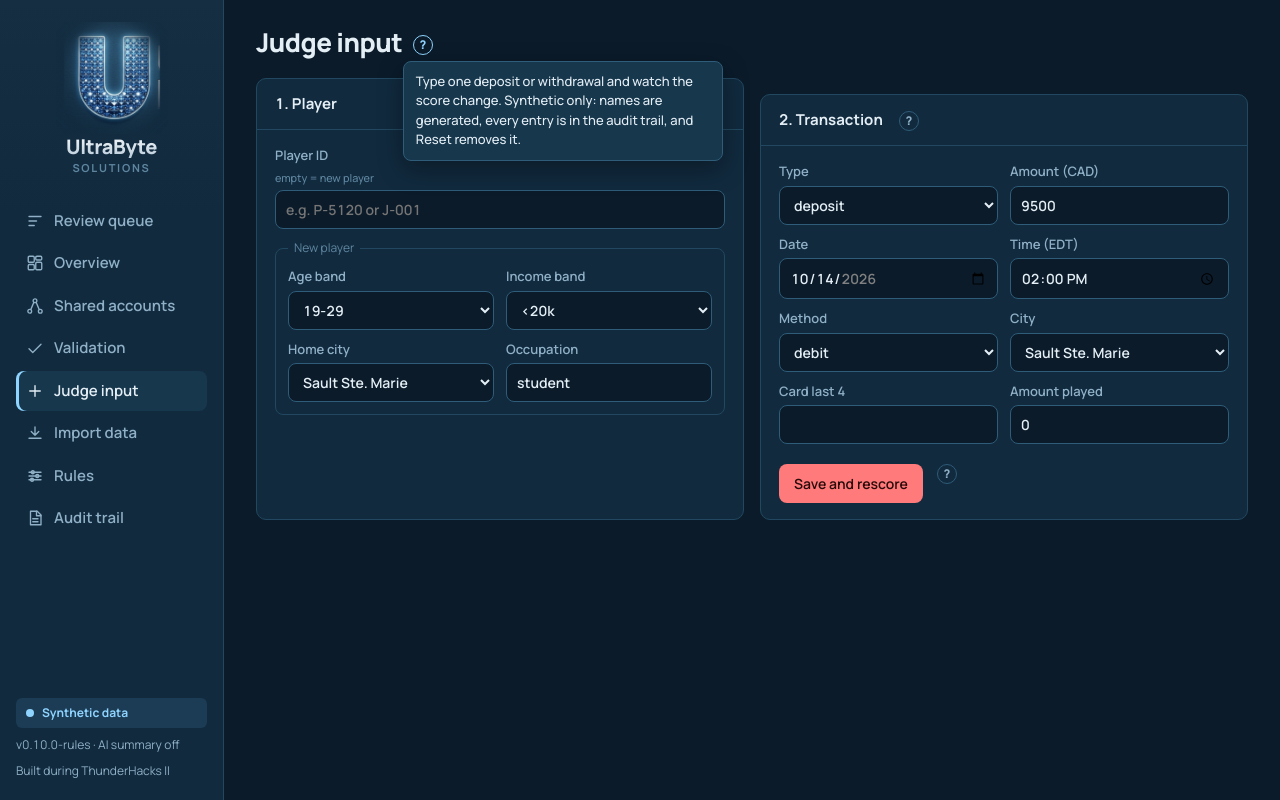
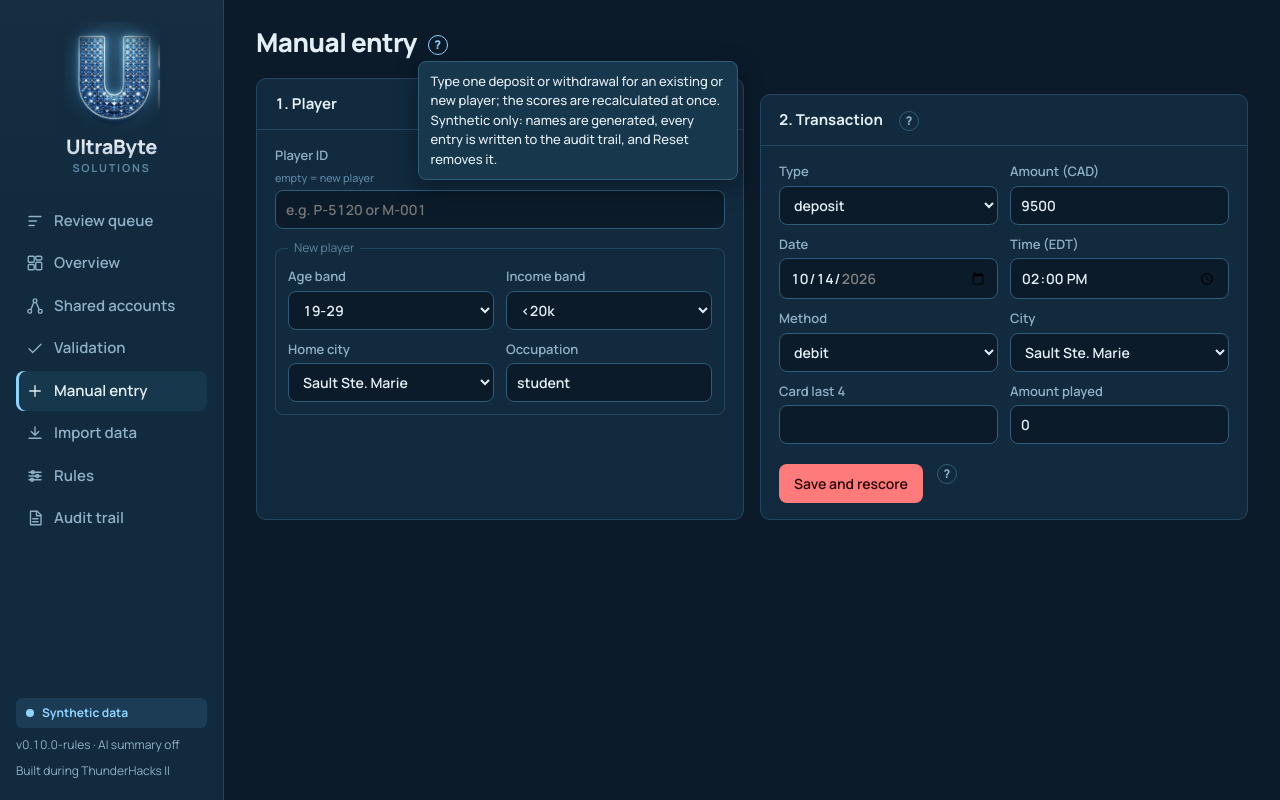
Before and after one commit to Setya78/ultrabyte-thunderhacks, a FastAPI app: page /enter in a window 1280 px wide, after a click that opens the changed part. Run offline with FastAPI, Linux system fonts and the light colour scheme; some libraries are stand-ins or nearby versions.

Commit message:
fix(ux): manual entry naming, glossary, save feedback, duplicate-click guard

```diff
--- a/app/audit/log.py
+++ b/app/audit/log.py
@@ -2,7 +2,7 @@
 from psycopg.types.json import Jsonb
 
 ACTIONS = {"escalate": "Escalate", "monitor": "Monitor", "dismiss": "Dismiss"}
-LABELS = {**ACTIONS, "manual_entry": "Judge input", "ai_summary": "AI summary", "reset": "Reset", "note": "Note", "rule_change": "Rule change"}
+LABELS = {**ACTIONS, "manual_entry": "Manual entry", "ai_summary": "AI summary", "reset": "Reset", "note": "Note", "rule_change": "Rule change"}
 ACTOR = "investigator (demo)"  # no authentication in the demo; disclosed in README
 
 
--- a/app/main.py
+++ b/app/main.py
@@ -23,7 +23,35 @@
 app = FastAPI(title="UltraByte Solutions", version=VERSION)
 app.mount("/static", StaticFiles(directory=BASE / "static"), name="static")
 templates = Jinja2Templates(directory=BASE / "templates")
-templates.env.globals.update(version=VERSION, llm_enabled=llm.enabled(), labels=audit.LABELS)
+# One-time form tokens: a second click (or a browser retry) with the same token is not saved twice.
+from collections import deque
+_used_tokens: deque = deque(maxlen=2000)
+
+
+def _fresh_token() -> str:
+    return secrets.token_urlsafe(12)
+
+
+def _already_used(tok: str) -> bool:
+    if not tok:
+        return False
+    if tok in _used_tokens:
+        return True
+    _used_tokens.append(tok)
+    return False
+
+
+GLOSSARY = {
+    "STR": "Suspicious Transaction Report: a report a casino or online operator must file with FINTRAC when it suspects money laundering. 'STR candidate' means the pattern matches a FINTRAC indicator and an investigator should review it.",
+    "AML": "Anti-money laundering: the checks that look for money moving through the account rather than being played.",
+    "SG": "Safer Gambling: player-protection checks that look for signs of harm to the player (rising deposits, night play, chasing losses, playing most days).",
+    "FINTRAC": "Financial Transactions and Reports Analysis Centre of Canada: the federal agency that receives suspicious transaction reports.",
+    "URGENT": "Possible account takeover: unusual locations together with a new card or bank account. Handled by the fraud team first.",
+    "EDT": "Eastern Daylight Time (Ontario).",
+    "V1": "Version 1.0: the old rule. Any single deposit of $10,000 or more raises an alert, with no ranking and no reasons.",
+    "V2": "Version 2.0: this app. Two scores with reasons, labels with evidence, and an audit trail.",
+}
+templates.env.globals.update(version=VERSION, llm_enabled=llm.enabled(), labels=audit.LABELS, gloss=GLOSSARY, form_token=_fresh_token)
 
 _cache: dict = {}
 
@@ -109,7 +137,9 @@
 
 
 @app.post("/player/{pid}/summary")
-def summary(pid: str):
+def summary(pid: str, tok: str = Form("", alias="_tok")):
+    if _already_used(tok):
+        return RedirectResponse(f"/player/{pid}?ok=Already+requested#summary", status_code=303)
     r = _by_id(pid)
     d = r.to_dict()
     res = llm.summarize(d)
@@ -120,15 +150,17 @@
                 "INSERT INTO audit_event (actor, player_id, action, note, score_snapshot) VALUES (%s, %s, 'ai_summary', %s, %s)",
                 (f"AI summary ({res['model']} via n8n)", pid, res["text"], Jsonb(d)))
             conn.commit()
-    return RedirectResponse(f"/player/{pid}#summary", status_code=303)
+    return RedirectResponse(f"/player/{pid}?ok=Summary+{'generated' if res['source'] == 'ai' else 'unavailable,+rule+text+shown'}#summary", status_code=303)
 
 
 @app.post("/player/{pid}/decision")
-def decision(pid: str, action: str = Form(...), note: str = Form("")):
+def decision(pid: str, action: str = Form(...), note: str = Form(""), tok: str = Form("", alias="_tok")):
+    if _already_used(tok):
+        return RedirectResponse(f"/player/{pid}?ok=Already+saved+(duplicate+click+ignored)#audit", status_code=303)
     r = _by_id(pid)
     with db.connect() as conn:
         audit.record(conn, pid, action, note, r.to_dict())
-    return RedirectResponse(f"/player/{pid}#audit", status_code=303)
+    return RedirectResponse(f"/player/{pid}?ok=Decision+saved+to+the+audit+trail#audit", status_code=303)
 
 
 _entries: dict[str, dict] = {}
@@ -144,13 +176,15 @@
 @app.post("/enter")
 async def enter_post(request: Request):
     form = {k: str(v) for k, v in (await request.form()).items()}
+    if _already_used(form.get("_tok", "")):
+        return RedirectResponse(f"/enter?pid={form.get('player_id', '')}&ok=Already+saved+(duplicate+click+ignored)", status_code=303)
     entry, errors = judge.parse(form)
     before = None
     if entry and entry.player_id:
         try:
             before = _by_id(entry.player_id).to_dict()
         except HTTPException:
-            errors = [f"No player {entry.player_id}. Leave the field empty to create a new player."]
+            errors = [f"No player with ID {entry.player_id}. To add a new player, leave Player ID empty; an ID is assigned automatically."]
     if errors:
         return templates.TemplateResponse(request, "enter.html", {
             "res": None, "errors": errors, "form": form, "cities": judge.CITIES, "methods": judge.METHODS,
@@ -165,7 +199,7 @@
         _entries.clear()
     _entries[tok] = {"pid": pid, "before": before, "after": after, "diff": judge.diff(before, after),
                      "entry": entry}
-    return RedirectResponse(f"/enter?r={tok}&pid={pid}", status_code=303)
+    return RedirectResponse(f"/enter?r={tok}&pid={pid}&ok=Saved.+{pid}+rescored.", status_code=303)
 
 
 @app.get("/rules")
@@ -181,6 +215,8 @@
 @app.post("/rules")
 async def rules_post(request: Request):
     form = {k: str(v) for k, v in (await request.form()).items()}
+    if _already_used(form.get("_tok", "")):
+        return RedirectResponse("/rules?ok=Already+saved+(duplicate+click+ignored)", status_code=303)
     if form.get("step") == "defaults":
         values, errors = dict(RL.DEFAULTS), []
         note = "Reset to defaults (version 1)"
@@ -202,7 +238,7 @@
         vid = RL.save(conn, values, "compliance operator (demo)", note, prev)
     _cache.clear()
     llm.clear()
-    return RedirectResponse(f"/rules?saved={vid}", status_code=303)
+    return RedirectResponse(f"/rules?saved={vid}&ok=Saved+as+rules+version+{vid}.+All+players+rescored.", status_code=303)
 
 
 @app.get("/dashboard")
@@ -217,11 +253,11 @@
         return lambda r: next((l.reason for l in r.labels if l.key == key), None)
 
     groups = [
-        group("urgent", "URGENT: possible account takeover", "Unusual locations + new card or bank account",
+        group("urgent", "URGENT: possible account takeover", "Unusual locations together with a new card or bank account",
               "Fraud", label_reason("urgent")),
-        group("str", "STR candidates", "FINTRAC indicators: structuring, minimal play, shared or third-party accounts",
+        group("str", "STR candidates (Suspicious Transaction Report)", "FINTRAC indicators: deposits just under $10,000, little play before withdrawal, shared or third-party accounts",
               "AML", label_reason("str")),
-        group("aml", "Context risk (no label)", "Medium or High score from the four checks, no STR / URGENT label",
+        group("aml", "AML context risk (no label)", "Medium or High anti-money-laundering score from the four checks, no label",
               "AML", lambda r: r.top_reason if r.band != "Low" and not any(l.key in ("str", "urgent") for l in r.labels) else None),
         group("safer", "Safer Gambling", "Safer Gambling score Medium or High: escalation, night play, loss chasing, intensity",
               "Safer Gambling", lambda r: next((c.reason for c in sorted(r.harm_checks, key=lambda c: -c.points) if c.points), None)
@@ -329,5 +365,5 @@
         conn.commit()
     _cache.clear()
     if "text/html" in request.headers.get("accept", ""):
-        return RedirectResponse("/", status_code=303)
+        return RedirectResponse("/?ok=Demo+data+reset+to+the+synthetic+seed", status_code=303)
     return {"reset": "ok", **counts}
--- a/app/static/app.css
+++ b/app/static/app.css
@@ -174,3 +174,10 @@
 .two-rings { display: flex; gap: 14px; align-items: center; }
 .ringlbl { font-size: 10px; color: var(--dim); text-align: center; margin-top: 2px; font-weight: 700; letter-spacing: .06em; }
 .form .lt { display: flex; align-items: center; gap: 4px; flex-wrap: wrap; }
+
+.flash { position: sticky; top: 8px; z-index: 30; margin: 0 0 14px; padding: 10px 14px; border-radius: 8px; background: rgba(99,207,154,.16); color: var(--low); border: 1px solid rgba(99,207,154,.4); font-weight: 600; font-size: 14px; transition: opacity .6s; }
+.flash.gone { opacity: 0; }
+button.busy { opacity: .7; cursor: progress; }
+.errbox { border-color: var(--high) !important; }
+.errbox h2 { color: var(--high); }
+[title] { cursor: help; }
--- a/app/templates/audit.html
+++ b/app/templates/audit.html
@@ -2,7 +2,7 @@
 {% from "_help.html" import help %}
 {% block title %}Audit trail - UltraByte Solutions{% endblock %}
 {% block content %}
-<div class="head"><div><h1>Audit trail {{ help('Every decision, judge entry and AI summary, newest first. Rows cannot be edited or deleted; each keeps the full score at that moment.') }}</h1></div></div>
+<div class="head"><div><h1>Audit trail {{ help('Every decision, manual entry, rule change and AI summary, newest first. Rows cannot be edited or deleted; each keeps the full score at that moment.') }}</h1></div></div>
 <div class="panel"><table class="t">
   <thead><tr><th>When (EDT)</th><th>Who</th><th>Player</th><th>Action</th><th>Score then</th><th>Note</th></tr></thead>
   <tbody>
--- a/app/templates/base.html
+++ b/app/templates/base.html
@@ -18,7 +18,7 @@
       <a href="/dashboard" class="{{ 'on' if path == '/dashboard' }}"><svg viewBox="0 0 24 24"><rect x="3" y="3" width="8" height="8" rx="1.5"/><rect x="13" y="3" width="8" height="5" rx="1.5"/><rect x="13" y="11" width="8" height="10" rx="1.5"/><rect x="3" y="14" width="8" height="7" rx="1.5"/></svg>Overview</a>
       <a href="/network" class="{{ 'on' if path == '/network' }}"><svg viewBox="0 0 24 24"><circle cx="12" cy="5" r="2.5"/><circle cx="5" cy="19" r="2.5"/><circle cx="19" cy="19" r="2.5"/><path d="M10.5 7l-4 9.5M13.5 7l4 9.5"/></svg>Shared accounts</a>
       <a href="/validation" class="{{ 'on' if path == '/validation' }}"><svg viewBox="0 0 24 24"><path d="M4 13l5 5L20 7"/></svg>Validation</a>
-      <a href="/enter" class="{{ 'on' if path == '/enter' }}"><svg viewBox="0 0 24 24"><path d="M12 5v14M5 12h14"/></svg>Judge input</a>
+      <a href="/enter" class="{{ 'on' if path == '/enter' }}"><svg viewBox="0 0 24 24"><path d="M12 5v14M5 12h14"/></svg>Manual entry</a>
       <a href="/import" class="{{ 'on' if path.startswith('/import') }}"><svg viewBox="0 0 24 24"><path d="M12 4v11M7 10l5 5 5-5M4 19h16"/></svg>Import data</a>
       <a href="/rules" class="{{ 'on' if path == '/rules' }}"><svg viewBox="0 0 24 24"><path d="M4 7h16M4 12h16M4 17h16"/><circle cx="9" cy="7" r="2"/><circle cx="15" cy="12" r="2"/><circle cx="8" cy="17" r="2"/></svg>Rules</a>
       <a href="/audit" class="{{ 'on' if path == '/audit' }}"><svg viewBox="0 0 24 24"><path d="M6 3h9l5 5v13H6z"/><path d="M14 3v6h6M9 13h7M9 17h7"/></svg>Audit trail</a>
@@ -29,7 +29,19 @@
       <span>Built during ThunderHacks II</span>
     </div>
   </aside>
-  <main>{% block content %}{% endblock %}</main>
+  <main>{% set ok = request.query_params.get('ok') %}{% if ok %}<div class="flash" role="status">{{ ok }}</div>{% endif %}{% block content %}{% endblock %}</main>
+<script>
+// Every form: the button shows it is working and cannot be double-clicked.
+document.addEventListener('submit', function (e) {
+  var b = e.submitter || e.target.querySelector('button[type=submit],button:not([type])');
+  if (!b) return;
+  if (!b.dataset.label) b.dataset.label = b.textContent;
+  setTimeout(function () { b.disabled = true; b.textContent = 'Saving…'; b.classList.add('busy'); }, 0);
+  setTimeout(function () { b.disabled = false; b.textContent = b.dataset.label; b.classList.remove('busy'); }, 15000);
+});
+window.addEventListener('pageshow', function () { document.querySelectorAll('button.busy').forEach(function (b) { b.disabled = false; b.textContent = b.dataset.label; b.classList.remove('busy'); }); });
+var f = document.querySelector('.flash'); if (f) setTimeout(function () { f.classList.add('gone'); }, 6000);
+</script>
 </div>
 </body>
 </html>
--- a/app/templates/enter.html
+++ b/app/templates/enter.html
@@ -1,17 +1,17 @@
 {% extends "base.html" %}
 {% from "_help.html" import help %}
-{% block title %}Judge input - UltraByte Solutions{% endblock %}
+{% block title %}Manual entry - UltraByte Solutions{% endblock %}
 {% block content %}
 <div class="head">
-  <div><h1>Judge input {{ help('Type one deposit or withdrawal and watch the score change. Synthetic only: names are generated, every entry is in the audit trail, and Reset removes it.') }}</h1></div>
+  <div><h1>Manual entry {{ help('Type one deposit or withdrawal for an existing or new player; the scores are recalculated at once. Synthetic only: names are generated, every entry is written to the audit trail, and Reset removes it.') }}</h1></div>
 </div>
 
-{% if errors %}<section class="panel"><h2>Fix these first</h2><div class="body"><ul class="reason" style="max-width:none;margin:0;padding-left:18px">{% for e in errors %}<li>{{ e }}</li>{% endfor %}</ul></div></section>{% endif %}
+{% if errors %}<section class="panel errbox"><h2>Not saved. Fix these first</h2><div class="body"><ul class="reason" style="max-width:none;margin:0;padding-left:18px">{% for e in errors %}<li>{{ e }}</li>{% endfor %}</ul></div></section>{% endif %}
 
 {% if res %}{% set a = res.after %}{% set d = res.diff %}
 <section class="panel" id="result">
   <h2>{{ a.display_name }} <span class="pid">{{ a.player_id }}</span>
-    <small>score {{ d.score_before if d.score_before is not none else 'new' }} &rarr; <strong style="color:var(--ink)">{{ a.score }}</strong> &middot; <span class="band band-{{ a.band|lower }}">{{ a.band }} risk</span></small></h2>
+    <small><span title="{{ gloss['AML'] }}">AML</span> {{ d.score_before if d.score_before is not none else 'new' }} &rarr; <strong style="color:var(--ink)">{{ a.score }}</strong> <span class="band band-{{ a.band|lower }}">{{ a.band }}</span> &middot; <span title="{{ gloss['SG'] }}">Safer Gambling</span> <strong style="color:var(--ink)">{{ a.harm_score }}</strong> <span class="band band-{{ a.harm_band|lower }}">{{ a.harm_band }}</span></small></h2>
   <table class="t">
     <thead><tr><th>Check</th><th>Before</th><th>After</th><th>Reason now</th></tr></thead>
     <tbody>
@@ -19,22 +19,22 @@
       <tr class="{{ 'evidence' if c.changed and c.before != c.after }}"><td><i class="dot {{ c.key }}"></i>{{ c.name }}</td>
           <td>{{ c.before if c.before is not none else '-' }}</td><td><strong>{{ c.after }}</strong>/25</td><td class="reason" style="max-width:none">{{ c.reason }}</td></tr>
       {% endfor %}
-      {% for t, why in d.new_labels %}<tr class="evidence"><td><span class="label label-{{ 'urgent' if t == 'URGENT' else 'str' if t == 'STR candidate' else 'safer' }}">{{ t }}</span> new</td><td colspan="3" class="reason" style="max-width:none">{{ why }}</td></tr>{% endfor %}
+      {% for t, why in d.new_labels %}<tr class="evidence"><td><span class="label label-{{ 'urgent' if t == 'URGENT' else 'str' if t == 'STR candidate' else 'safer' }}" title="{{ gloss['URGENT'] if t == 'URGENT' else gloss['STR'] }}">{{ t }}</span> new</td><td colspan="3" class="reason" style="max-width:none">{{ why }}</td></tr>{% endfor %}
       {% for t, why in d.gone_labels %}<tr><td>{{ t }} cleared</td><td colspan="3" class="reason" style="max-width:none">{{ why }}</td></tr>{% endfor %}
     </tbody>
   </table>
-  <div class="body"><div class="suggestbox"><strong>Suggested:</strong> {{ a.suggestion }} {{ help("Rule: " ~ a.suggestion_rule.rstrip(".") ~ ". Saved to the audit trail as Judge input.") }}</div>
+  <div class="body"><div class="suggestbox"><strong>Suggested:</strong> {{ a.suggestion }} {{ help("Rule: " ~ a.suggestion_rule.rstrip(".") ~ ". Saved to the audit trail as Manual entry.") }}</div>
   <a class="btn" href="/player/{{ a.player_id }}">Open player page</a> <a class="btn" href="/enter?pid={{ a.player_id }}">Add another for {{ a.player_id }}</a></div>
 </section>
 {% endif %}
 
-<form method="post" action="/enter" class="decide">
+<form method="post" action="/enter" class="decide"><input type="hidden" name="_tok" value="{{ form_token() }}">
 <div class="grid two">
 <section class="panel">
   <h2>1. Player</h2>
   <div class="body form">
     <label>Player ID <small>empty = new player</small>
-      <input name="player_id" list="pids" value="{{ form.player_id or '' }}" placeholder="e.g. P-5120 or J-001" autocomplete="off"></label>
+      <input name="player_id" list="pids" value="{{ form.player_id or '' }}" placeholder="e.g. P-5120 or M-001" autocomplete="off"></label>
     <fieldset id="newp">
       <legend>New player</legend>
       <div class="cols">
@@ -60,7 +60,7 @@
       <label class="dep">Amount played<input name="wagered" inputmode="decimal" value="{{ form.wagered or '0' }}"></label>
     </div>
     <label class="wd chk"><input type="checkbox" name="third_party" value="yes" {{ 'checked' if form.third_party == 'yes' }}> Payout to a bank account in another person's name</label>
-    <div class="btns"><button class="btn act-escalate" type="submit">Save and rescore</button> {{ help("Try: two deposits of $9,500 for the same player (structuring), or deposits from three cities within a day with a new card (URGENT). The same card last 4 on two judge players counts as a shared card (demo simplification). A 30-minute session at the same city and time is recorded so the location check can see it.") }}</div>
+    <div class="btns"><button class="btn act-escalate" type="submit">Save and rescore</button> {{ help("Try: two deposits of $9,500 for the same player (structuring), or deposits from three cities within a day with a new card (URGENT). The same card last 4 on two manually entered players counts as a shared card (demo simplification). A 30-minute session at the same city and time is recorded so the location check can see it.") }}</div>
   </div>
 </section>
 </div>
--- a/app/templates/import.html
+++ b/app/templates/import.html
@@ -29,7 +29,7 @@
 
 {% if result %}
 <section class="panel">
-  <h2>{{ 'Ready to load' if result.ok else 'Fix these first' }} <small>{{ filename }}</small></h2>
+  <h2>{{ 'Checked: ready to load' if result.ok else 'Not loaded. Fix these first' }} <small>{{ filename }}</small></h2>
   <div class="body">
     <div class="grid four">
       <div class="panel kpi"><div class="k">Players</div><div class="v">{{ result.players|length }}</div></div>
```
Also changed, not shown: BUILD-LOG.md (+1 -0 lines), app/judge.py (+14 -14 lines), app/templates/player.html (+7 -7 lines), app/templates/queue.html (+5 -5 lines), app/templates/rules.html (+4 -5 lines), README.md, 1 other file.
